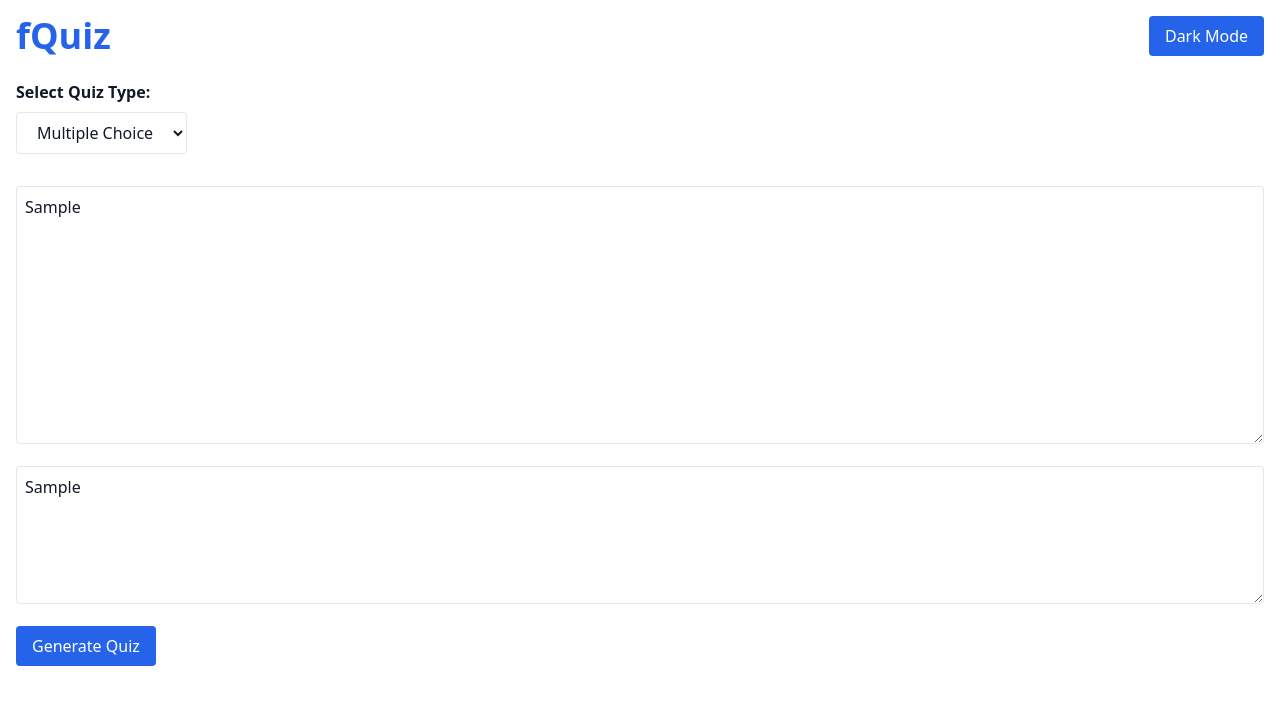
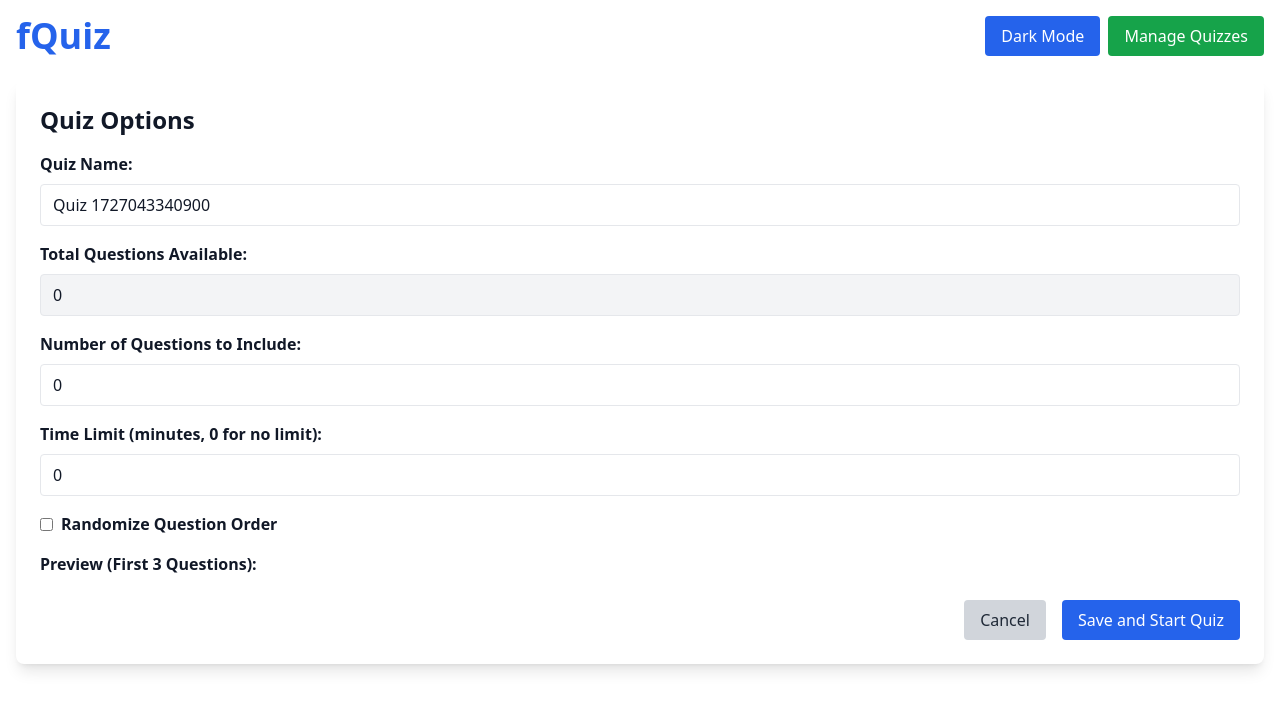
Before and after one commit to jamerbi/fquiz, a React (Vite) app: page / in a window 1280 px wide. Both pictures are taken after typing "Sample", "Sample" into the empty fields and a click on the button "Generate Quiz". Shown: the top 710 px of the page. Built offline with nearby package versions, Linux system fonts and the light colour scheme.

Commit message:
update questions manager and options

```diff
--- a/src/App.jsx
+++ b/src/App.jsx
@@ -1,43 +1,96 @@
-import React, { useState } from 'react';
+import React, { useState, useEffect } from 'react';
 import QuestionInput from './components/QuestionInput';
 import AnswerInput from './components/AnswerInput';
 import Quiz from './components/Quiz';
+import QuizManager from './components/QuizManager';
+import QuizOptions from './components/QuizOptions';
 import { parseQuestions, parseAnswers, generateQuiz } from './utils/parser';
 
 function App() {
   const [questionText, setQuestionText] = useState('');
   const [answerText, setAnswerText] = useState('');
   const [quizData, setQuizData] = useState([]);
-  const [quizType, setQuizType] = useState('multiple-choice'); // New state for quiz type
-  const [darkMode, setDarkMode] = useState(false); // State to track dark mode
+  const [quizType, setQuizType] = useState('multiple-choice');
+  const [darkMode, setDarkMode] = useState(false);
+  const [quizzes, setQuizzes] = useState([]);
+  const [currentView, setCurrentView] = useState('create'); // 'create', 'options', 'quiz', or 'manage'
+  const [currentQuiz, setCurrentQuiz] = useState(null);
+
+  useEffect(() => {
+    const storedQuizzes = JSON.parse(localStorage.getItem('quizzes')) || [];
+    setQuizzes(storedQuizzes);
+  }, []);
 
   const handleGenerateQuiz = () => {
     const questions = parseQuestions(questionText, quizType);
     const answers = parseAnswers(answerText, quizType);
     const quiz = generateQuiz(questions, answers);
     setQuizData(quiz);
+    setCurrentView('options');
   };
 
-  // Toggle between dark and light mode
   const toggleDarkMode = () => setDarkMode(!darkMode);
+
+  const saveQuiz = (configuredQuiz) => {
+    const newQuiz = {
+      ...configuredQuiz,
+      id: Date.now(),
+      type: quizType,
+    };
+    const updatedQuizzes = [...quizzes, newQuiz];
+    setQuizzes(updatedQuizzes);
+    localStorage.setItem('quizzes', JSON.stringify(updatedQuizzes));
+    startQuiz(newQuiz);
+  };
+
+  const startQuiz = (quiz) => {
+    let quizQuestions = [...quiz.questions];
+    if (quiz.randomized) {
+      quizQuestions = shuffleArray(quizQuestions);
+    }
+    setCurrentQuiz({...quiz, questions: quizQuestions});
+    setCurrentView('quiz');
+  };
+
+  const shuffleArray = (array) => {
+    for (let i = array.length - 1; i > 0; i--) {
+      const j = Math.floor(Math.random() * (i + 1));
+      [array[i], array[j]] = [array[j], array[i]];
+    }
+    return array;
+  };
+
+  const resetQuiz = () => {
+    setQuizData([]);
+    setQuestionText('');
+    setAnswerText('');
+    setCurrentQuiz(null);
+    setCurrentView('create');
+  };
 
   return (
     <div className={darkMode ? 'dark' : ''}>
       <div className="container mx-auto p-4 min-h-screen bg-white dark:bg-gray-900 text-gray-900 dark:text-white">
-        {/* Dark Mode Toggle */}
         <div className="flex justify-between items-center mb-6">
           <h1 className="text-center text-4xl font-bold text-blue-600 dark:text-blue-400">fQuiz</h1>
-          <button
-            onClick={toggleDarkMode}
-            className="px-4 py-2 bg-blue-600 text-white rounded"
-          >
-            {darkMode ? 'Light Mode' : 'Dark Mode'}
-          </button>
+          <div>
+            <button
+              onClick={toggleDarkMode}
+              className="px-4 py-2 bg-blue-600 text-white rounded mr-2"
+            >
+              {darkMode ? 'Light Mode' : 'Dark Mode'}
+            </button>
+            <button
+              onClick={() => setCurrentView('manage')}
+              className="px-4 py-2 bg-green-600 text-white rounded"
+            >
+              Manage Quizzes
+            </button>
+          </div>
         </div>
 
-        {!quizData.length ? (
+        {currentView === 'create' && (
           <div className="space-y-4">
-            {/* Quiz Type Selection */}
             <div className="mb-4">
               <label className="block mb-2 font-semibold">Select Quiz Type:</label>
               <select
@@ -49,7 +102,6 @@ function App() {
                 <option value="true-false">True/False</option>
               </select>
             </div>
-
             <QuestionInput value={questionText} onChange={(e) => setQuestionText(e.target.value)} />
             <AnswerInput value={answerText} onChange={(e) => setAnswerText(e.target.value)} />
             <button
@@ -59,8 +111,41 @@ function App() {
               Generate Quiz
             </button>
           </div>
-        ) : (
-          <Quiz quizData={quizData} />
+        )}
+
+        {currentView === 'options' && (
+          <QuizOptions
+            quizData={quizData}
+            onSaveAndStart={saveQuiz}
+            onCancel={resetQuiz}
+          />
+        )}
+
+{currentView === 'quiz' && currentQuiz && (
+          <div>
+            <Quiz
+              quizData={currentQuiz.questions}
+              timeLimit={currentQuiz.timeLimit}
+              quizName={currentQuiz.name}
+            />
+            <div className="mt-4 space-x-2">
+              <button
+                onClick={resetQuiz}
+                className="px-4 py-2 bg-red-600 text-white rounded"
+              >
+                End Quiz
+              </button>
+            </div>
+          </div>
+        )}
+
+        {currentView === 'manage' && (
+          <QuizManager
+            quizzes={quizzes}
+            startQuiz={startQuiz}
+            resetQuiz={resetQuiz}
+            setCurrentView={setCurrentView}
+          />
         )}
       </div>
     </div>
--- /dev/null
+++ b/src/components/QuizManager.jsx
@@ -0,0 +1,37 @@
+import React from 'react';
+
+const QuizManager = ({ quizzes, startQuiz, resetQuiz, setCurrentView }) => {
+  return (
+    <div>
+      <h2 className="text-2xl font-bold mb-4">Manage Quizzes</h2>
+      {quizzes.length === 0 ? (
+        <p>No quizzes saved yet. Create a new quiz to get started!</p>
+      ) : (
+        <ul className="space-y-2">
+          {quizzes.map((quiz) => (
+            <li key={quiz.id} className="bg-white dark:bg-gray-800 p-4 rounded shadow">
+              <span className="font-semibold">{quiz.name}</span>
+              <span className="ml-2 text-sm text-gray-600 dark:text-gray-400">
+                ({quiz.questions.length} questions, {quiz.type})
+              </span>
+              <button
+                onClick={() => startQuiz(quiz)}
+                className="ml-4 px-3 py-1 bg-blue-600 text-white rounded"
+              >
+                Start Quiz
+              </button>
+            </li>
+          ))}
+        </ul>
+      )}
+      <button
+        onClick={() => setCurrentView('create')}
+        className="mt-4 px-4 py-2 bg-green-600 text-white rounded"
+      >
+        Create New Quiz
+      </button>
+    </div>
+  );
+};
+
+export default QuizManager;
--- /dev/null
+++ b/src/components/QuizOptions.jsx
@@ -0,0 +1,119 @@
+import React, { useState } from 'react';
+
+const QuizOptions = ({ quizData, onSaveAndStart, onCancel }) => {
+  const [quizName, setQuizName] = useState(`Quiz ${Date.now()}`);
+  const [selectedQuestionCount, setSelectedQuestionCount] = useState(quizData.length);
+  const [timeLimit, setTimeLimit] = useState(0); // 0 means no time limit
+  const [randomizeOrder, setRandomizeOrder] = useState(false);
+
+  const handleSaveAndStart = () => {
+    let selectedQuestions = quizData.slice(0, selectedQuestionCount);
+    if (randomizeOrder) {
+      selectedQuestions = shuffleArray(selectedQuestions);
+    }
+
+    const configuredQuiz = {
+      name: quizName,
+      questions: selectedQuestions,
+      timeLimit: timeLimit,
+      randomized: randomizeOrder
+    };
+    onSaveAndStart(configuredQuiz);
+  };
+
+  // Fisher-Yates shuffle algorithm
+  const shuffleArray = (array) => {
+    for (let i = array.length - 1; i > 0; i--) {
+      const j = Math.floor(Math.random() * (i + 1));
+      [array[i], array[j]] = [array[j], array[i]];
+    }
+    return array;
+  };
+
+  return (
+    <div className="bg-white dark:bg-gray-800 p-6 rounded-lg shadow-lg">
+      <h2 className="text-2xl font-bold mb-4">Quiz Options</h2>
+
+      <div className="mb-4">
+        <label className="block mb-2 font-semibold">Quiz Name:</label>
+        <input
+          type="text"
+          value={quizName}
+          onChange={(e) => setQuizName(e.target.value)}
+          className="w-full px-3 py-2 border rounded dark:bg-gray-700 dark:text-white"
+        />
+      </div>
+
+      <div className="mb-4">
+        <label className="block mb-2 font-semibold">Total Questions Available:</label>
+        <input
+          type="number"
+          value={quizData.length}
+          readOnly
+          className="w-full px-3 py-2 border rounded bg-gray-100 dark:bg-gray-600 dark:text-gray-300"
+        />
+      </div>
+
+      <div className="mb-4">
+        <label className="block mb-2 font-semibold">Number of Questions to Include:</label>
+        <input
+          type="number"
+          min="1"
+          max={quizData.length}
+          value={selectedQuestionCount}
+          onChange={(e) => setSelectedQuestionCount(Math.min(parseInt(e.target.value) || 1, quizData.length))}
+          className="w-full px-3 py-2 border rounded dark:bg-gray-700 dark:text-white"
+        />
+      </div>
+
+      <div className="mb-4">
+        <label className="block mb-2 font-semibold">Time Limit (minutes, 0 for no limit):</label>
+        <input
+          type="number"
+          min="0"
+          value={timeLimit}
+          onChange={(e) => setTimeLimit(parseInt(e.target.value) || 0)}
+          className="w-full px-3 py-2 border rounded dark:bg-gray-700 dark:text-white"
+        />
+      </div>
+
+      <div className="mb-4">
+        <label className="flex items-center">
+          <input
+            type="checkbox"
+            checked={randomizeOrder}
+            onChange={(e) => setRandomizeOrder(e.target.checked)}
+            className="mr-2"
+          />
+          <span className="font-semibold">Randomize Question Order</span>
+        </label>
+      </div>
+
+      <div className="mb-6">
+        <h3 className="font-semibold mb-2">Preview (First 3 Questions):</h3>
+        <ul className="list-disc pl-5">
+          {quizData.slice(0, 3).map((question, index) => (
+            <li key={index} className="mb-1">{question.text}</li>
+          ))}
+        </ul>
+      </div>
+
+      <div className="flex justify-end space-x-4">
+        <button
+          onClick={onCancel}
+          className="px-4 py-2 bg-gray-300 text-gray-800 rounded hover:bg-gray-400"
+        >
+          Cancel
+        </button>
+        <button
+          onClick={handleSaveAndStart}
+          className="px-4 py-2 bg-blue-600 text-white rounded hover:bg-blue-700"
+        >
+          Save and Start Quiz
+        </button>
+      </div>
+    </div>
+  );
+};
+
+export default QuizOptions;
```
